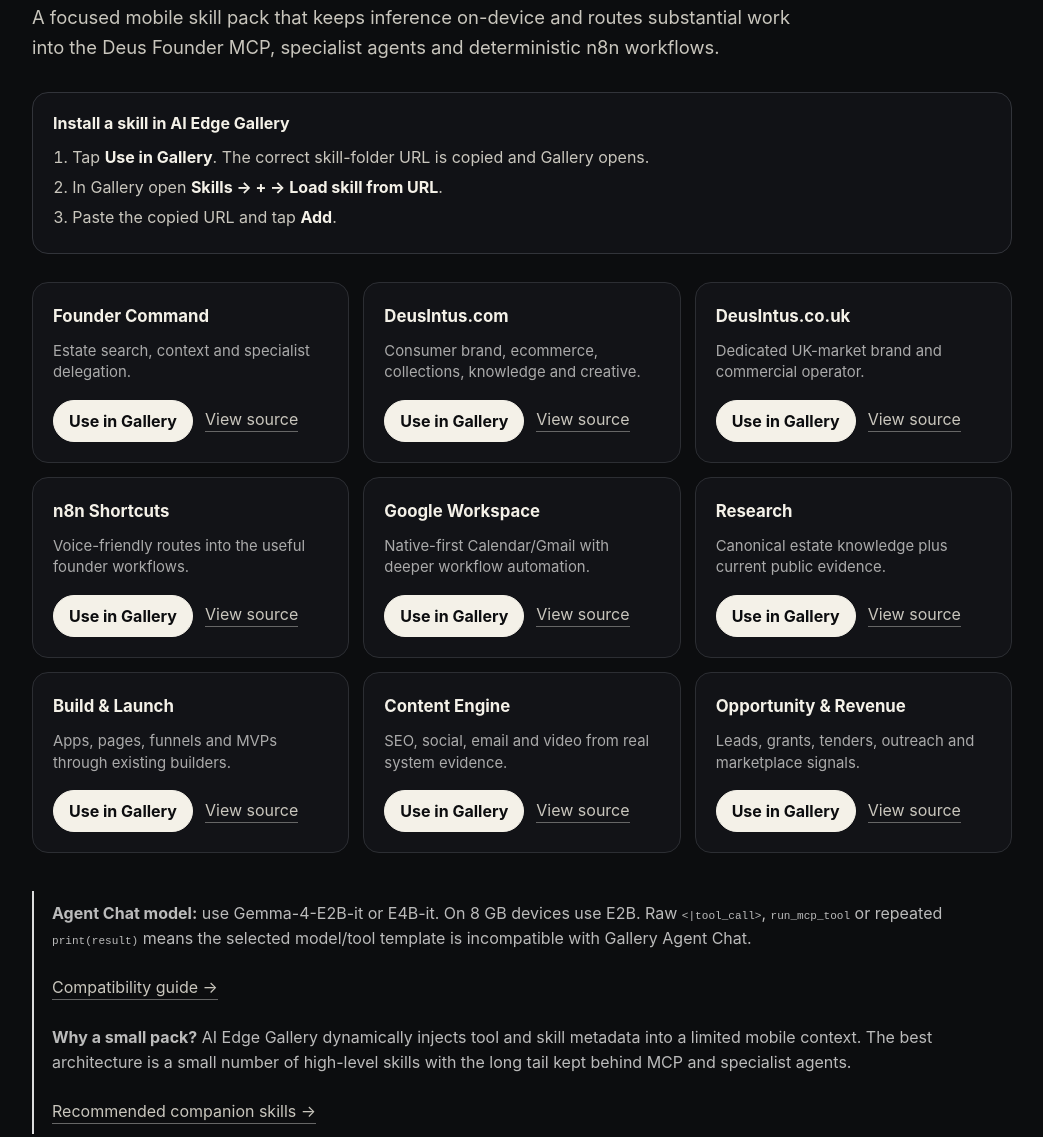
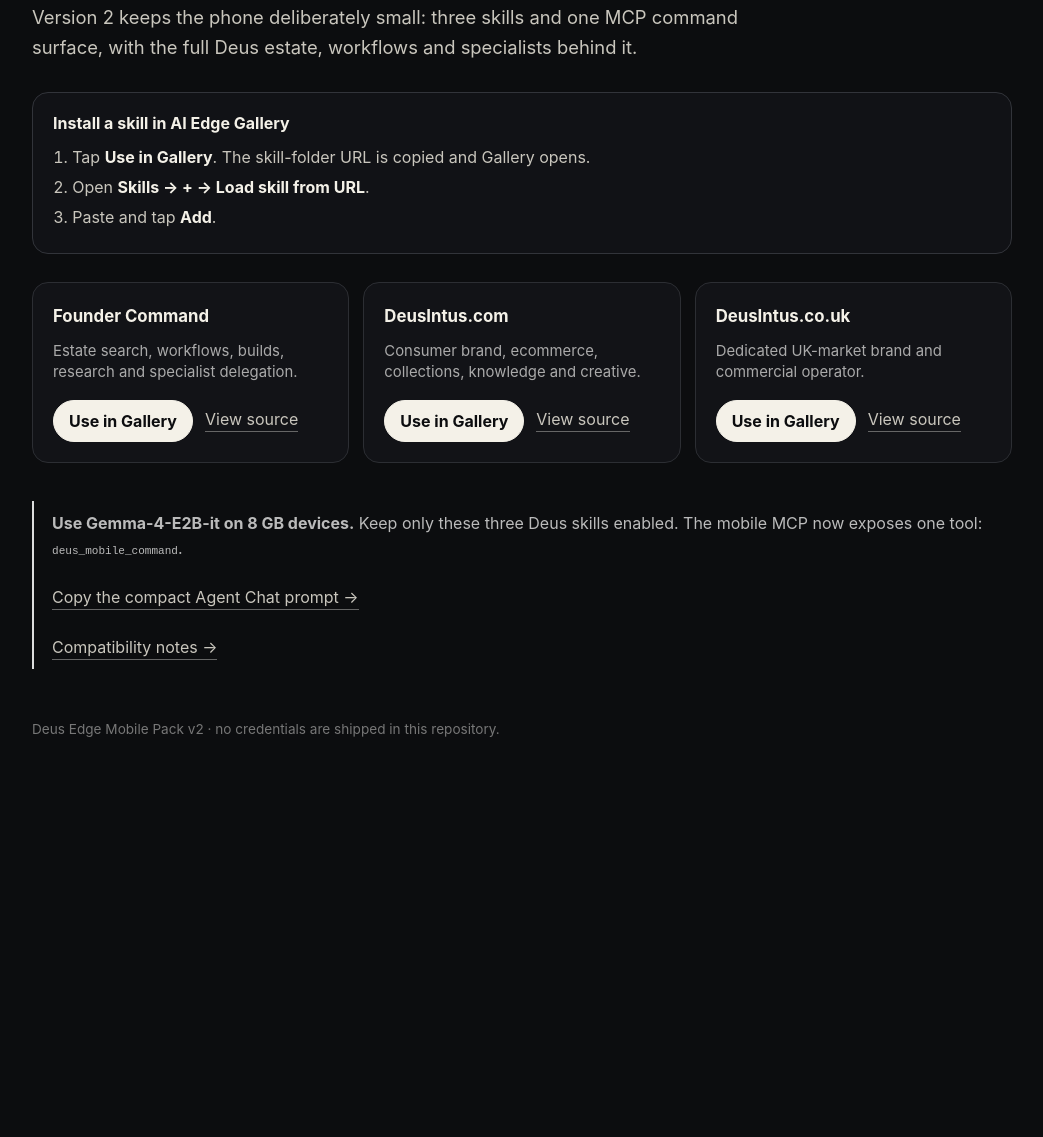
Before and after one commit to thetondj-gif/deus-edge-mobile-pack, a plain HTML site: page index.html in a window 1280 px wide. Shown: the part 344-1481 px from the top of the page, without its empty margins (118-1161 px from the left). After the commit the page ends 1161 px from the top, so only its background shows below. Drawn offline with Linux system fonts and the light colour scheme.

Commit message:
v2 compact Pixel skills and single MCP command

```diff
--- a/index.html
+++ b/index.html
@@ -22,37 +22,29 @@
 .toast{position:fixed;left:50%;bottom:24px;transform:translateX(-50%);background:#f4f1e8;color:#0c0d0f;padding:11px 15px;border-radius:999px;font-weight:700;opacity:0;pointer-events:none;transition:opacity .18s;z-index:10;max-width:calc(100vw - 36px);text-align:center}
 .toast.show{opacity:1}
 </style>
-</head>
-<body><main class="wrap">
+</head><body><main class="wrap">
 <div class="kicker">Deus Intus × Google AI Edge Gallery</div>
 <h1>Local intelligence.<br>Real tools.<br>Your system.</h1>
-<p class="lead">A focused mobile skill pack that keeps inference on-device and routes substantial work into the Deus Founder MCP, specialist agents and deterministic n8n workflows.</p>
+<p class="lead">Version 2 keeps the phone deliberately small: three skills and one MCP command surface, with the full Deus estate, workflows and specialists behind it.</p>
 
 <div class="install-note">
 <strong>Install a skill in AI Edge Gallery</strong>
 <ol class="steps">
-<li>Tap <strong>Use in Gallery</strong>. The correct skill-folder URL is copied and Gallery opens.</li>
-<li>In Gallery open <strong>Skills → + → Load skill from URL</strong>.</li>
-<li>Paste the copied URL and tap <strong>Add</strong>.</li>
+<li>Tap <strong>Use in Gallery</strong>. The skill-folder URL is copied and Gallery opens.</li>
+<li>Open <strong>Skills → + → Load skill from URL</strong>.</li>
+<li>Paste and tap <strong>Add</strong>.</li>
 </ol>
 </div>
 
 <section class="grid">
-<div class="card"><h2>Founder Command</h2><p>Estate search, context and specialist delegation.</p><div class="actions"><button class="install-btn" data-skill="deus-founder-command">Use in Gallery</button><a class="source-link" href="skills/deus-founder-command/SKILL.md">View source</a></div></div>
+<div class="card"><h2>Founder Command</h2><p>Estate search, workflows, builds, research and specialist delegation.</p><div class="actions"><button class="install-btn" data-skill="deus-founder-command">Use in Gallery</button><a class="source-link" href="skills/deus-founder-command/SKILL.md">View source</a></div></div>
 <div class="card"><h2>DeusIntus.com</h2><p>Consumer brand, ecommerce, collections, knowledge and creative.</p><div class="actions"><button class="install-btn" data-skill="deus-brand-com">Use in Gallery</button><a class="source-link" href="skills/deus-brand-com/SKILL.md">View source</a></div></div>
 <div class="card"><h2>DeusIntus.co.uk</h2><p>Dedicated UK-market brand and commercial operator.</p><div class="actions"><button class="install-btn" data-skill="deus-brand-co-uk">Use in Gallery</button><a class="source-link" href="skills/deus-brand-co-uk/SKILL.md">View source</a></div></div>
-<div class="card"><h2>n8n Shortcuts</h2><p>Voice-friendly routes into the useful founder workflows.</p><div class="actions"><button class="install-btn" data-skill="deus-n8n-shortcuts">Use in Gallery</button><a class="source-link" href="skills/deus-n8n-shortcuts/SKILL.md">View source</a></div></div>
-<div class="card"><h2>Google Workspace</h2><p>Native-first Calendar/Gmail with deeper workflow automation.</p><div class="actions"><button class="install-btn" data-skill="deus-google-workspace">Use in Gallery</button><a class="source-link" href="skills/deus-google-workspace/SKILL.md">View source</a></div></div>
-<div class="card"><h2>Research</h2><p>Canonical estate knowledge plus current public evidence.</p><div class="actions"><button class="install-btn" data-skill="deus-research-intel">Use in Gallery</button><a class="source-link" href="skills/deus-research-intel/SKILL.md">View source</a></div></div>
-<div class="card"><h2>Build & Launch</h2><p>Apps, pages, funnels and MVPs through existing builders.</p><div class="actions"><button class="install-btn" data-skill="deus-build-launch">Use in Gallery</button><a class="source-link" href="skills/deus-build-launch/SKILL.md">View source</a></div></div>
-<div class="card"><h2>Content Engine</h2><p>SEO, social, email and video from real system evidence.</p><div class="actions"><button class="install-btn" data-skill="deus-content-engine">Use in Gallery</button><a class="source-link" href="skills/deus-content-engine/SKILL.md">View source</a></div></div>
-<div class="card"><h2>Opportunity & Revenue</h2><p>Leads, grants, tenders, outreach and marketplace signals.</p><div class="actions"><button class="install-btn" data-skill="deus-opportunity-revenue">Use in Gallery</button><a class="source-link" href="skills/deus-opportunity-revenue/SKILL.md">View source</a></div></div>
 </section>
 
-<div class="note"><strong>Agent Chat model:</strong> use Gemma-4-E2B-it or E4B-it. On 8 GB devices use E2B. Raw <code>&lt;|tool_call&gt;</code>, <code>run_mcp_tool</code> or repeated <code>print(result)</code> means the selected model/tool template is incompatible with Gallery Agent Chat.<br><br><a class="source-link" href="AI-EDGE-COMPATIBILITY.md">Compatibility guide →</a><br><br><strong>Why a small pack?</strong> AI Edge Gallery dynamically injects tool and skill metadata into a limited mobile context. The best architecture is a small number of high-level skills with the long tail kept behind MCP and specialist agents.<br><br><a class="source-link" href="COMPANION-SKILLS.md">Recommended companion skills →</a></div>
-<footer>Deus Edge Mobile Pack · no credentials are shipped in this repository.</footer>
-</main>
-<div class="toast" id="toast" role="status" aria-live="polite">Skill URL copied — opening AI Edge Gallery…</div>
+<div class="note"><strong>Use Gemma-4-E2B-it on 8 GB devices.</strong> Keep only these three Deus skills enabled. The mobile MCP now exposes one tool: <code>deus_mobile_command</code>.<br><br><a class="source-link" href="AGENT-CHAT-SYSTEM-PROMPT.txt">Copy the compact Agent Chat prompt →</a><br><br><a class="source-link" href="AI-EDGE-COMPATIBILITY.md">Compatibility notes →</a></div>
+<footer>Deus Edge Mobile Pack v2 · no credentials are shipped in this repository.</footer>
+</main><div class="toast" id="toast" role="status" aria-live="polite">Skill URL copied — opening AI Edge Gallery…</div>
 <script>
 const base = 'https://thetondj-gif.github.io/deus-edge-mobile-pack/skills/';
 const galleryDeepLink = 'com.google.ai.edge.gallery://llm_agent_chat/';
@@ -79,9 +71,7 @@
   toast.textContent = copied
     ? 'Skill URL copied — opening AI Edge Gallery…'
     : 'Open Gallery, then paste this skill URL: ' + url;
-  toast.classList.add('show');
-
-  if (copied) {
+  toast.classList.add('show');  if (copied) {
     setTimeout(() => { window.location.href = galleryDeepLink; }, 350);
   }
   setTimeout(() => toast.classList.remove('show'), 3500);
```
Also changed, not shown: pack-manifest.json (+9 -13 lines), AGENT-CHAT-SYSTEM-PROMPT.txt (added), 5 other files.
